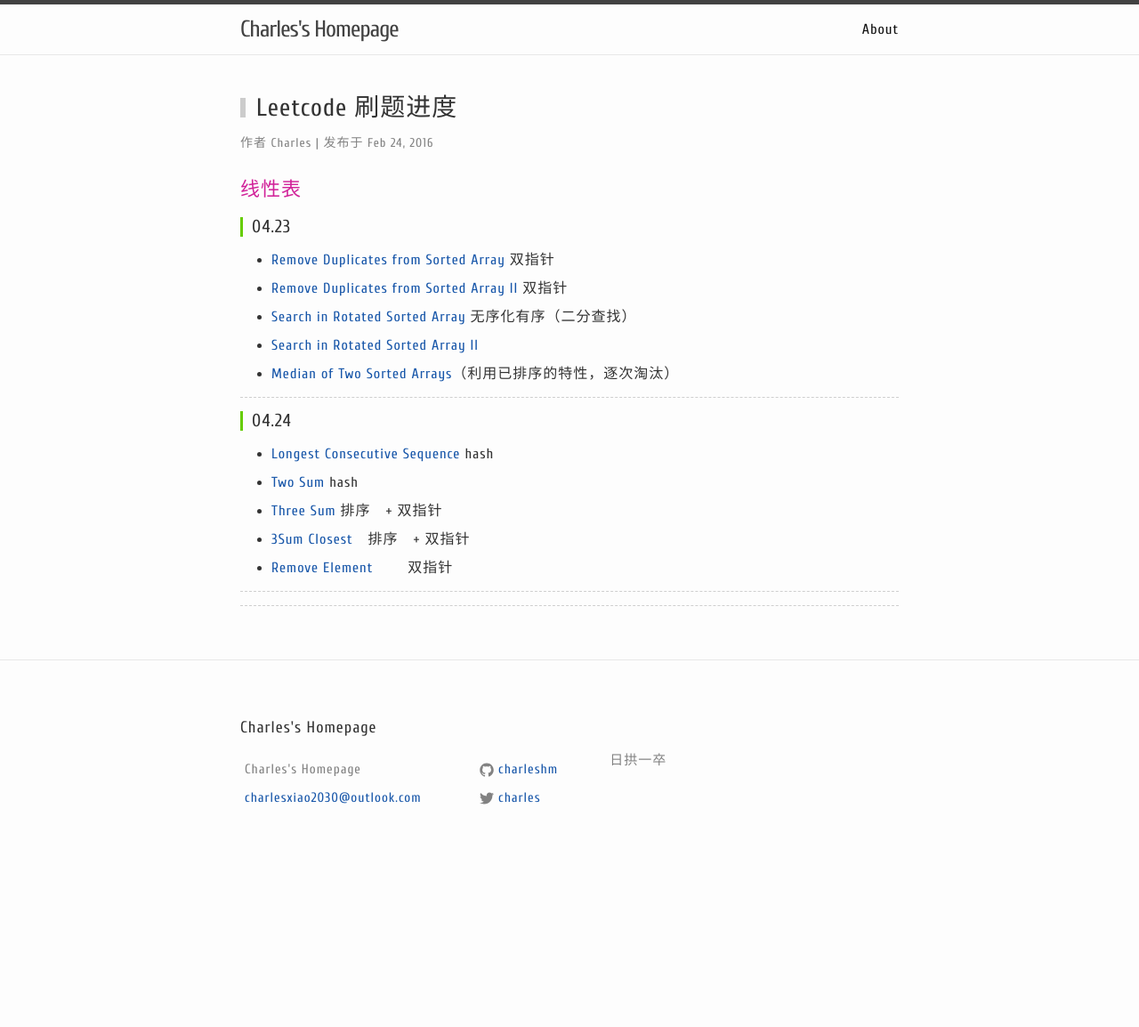
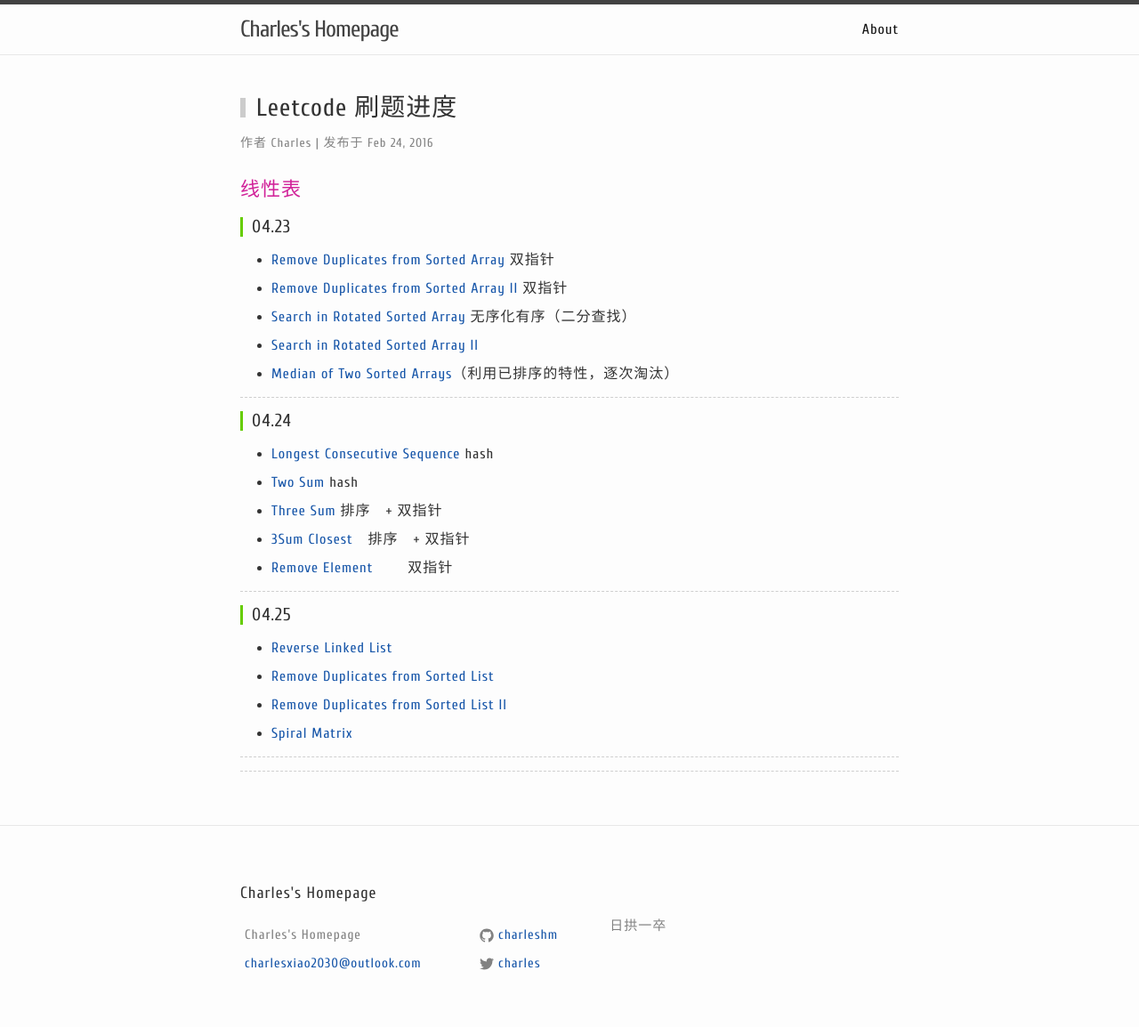
Before and after one commit to charleshm/charleshm.github.io, a Jekyll site: the page built from _posts/2016-02-24-Leetcode.md, in a window 1280 px wide. Shown: the whole page at 89% size. Built offline with Jekyll 4.4.1, drawn with Linux system fonts in a browser that asks for light colours; nearby versions of some CDN libraries; comment, search, counter and statistics services are not loaded; before the commit the page ends 968 px from its top, so only the background shows below that.

Commit message:
c++ list

```diff
--- a/_posts/2016-02-24-Leetcode.md
+++ b/_posts/2016-02-24-Leetcode.md
@@ -9,7 +9,6 @@ categories: 数据结构与算法
 
 
 ### 线性表
-
 #### 04.23
 - [Remove Duplicates from Sorted Array](https://leetcode.com/problems/remove-duplicates-from-sorted-array/) 双指针
 - [Remove Duplicates from Sorted Array II](https://leetcode.com/problems/remove-duplicates-from-sorted-array-ii/) 双指针
@@ -24,5 +23,14 @@ categories: 数据结构与算法
 - [Longest Consecutive Sequence](https://leetcode.com/problems/longest-consecutive-sequence/) hash
 - [Two Sum](https://leetcode.com/problems/two-sum/) hash
 - [Three Sum](https://leetcode.com/problems/3sum/)  排序　+ 双指针
-- [3Sum Closest](https://leetcode.com/submissions/detail/59874039/)　排序　+ 双指针
+- [3Sum Closest](https://leetcode.com/problems/3sum-closest/)　排序　+ 双指针
 - [Remove Element ](https://leetcode.com/problems/remove-element/)　　双指针
+
+
+----------
+
+#### 04.25
+- [Reverse Linked List](https://leetcode.com/problems/reverse-linked-list/)
+- [Remove Duplicates from Sorted List](https://leetcode.com/problems/remove-duplicates-from-sorted-list/)
+- [Remove Duplicates from Sorted List II](https://leetcode.com/problems/remove-duplicates-from-sorted-list-ii/)
+- [Spiral Matrix](https://leetcode.com/problems/spiral-matrix/)
```
